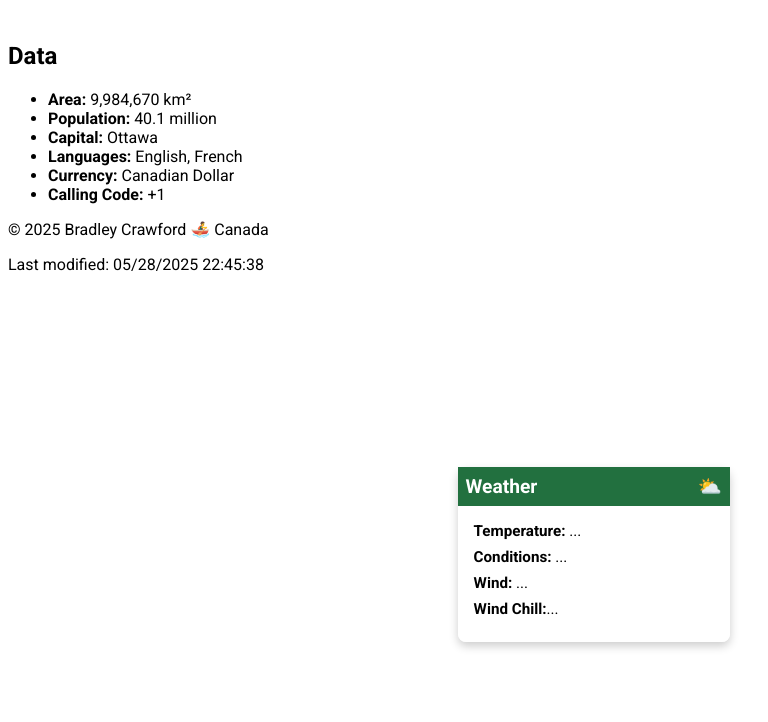
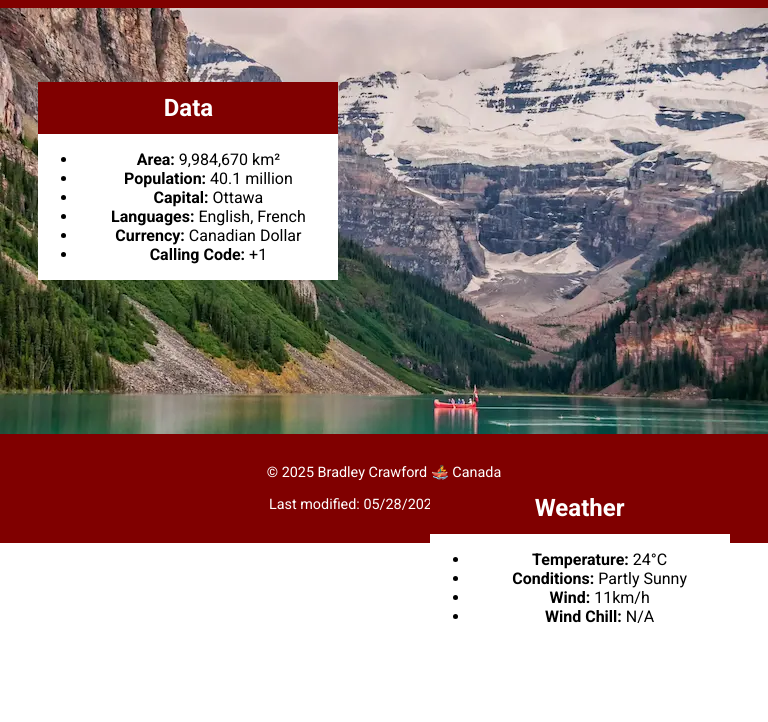
Before and after one commit to bradsboard/wdd131, a plain HTML site: page place.html in a window 768 px wide. Shown: the part 78-800 px from the top of the page. Drawn offline with Linux system fonts and the light colour scheme; a web font is replaced by a local one.

Commit message:
project week 3

```diff
--- a/place.html
+++ b/place.html
@@ -2,10 +2,10 @@
 <html lang="en">
 <head>
     <meta charset="UTF-8">
-    <meta name="viewport" content="width=
-    , initial-scale=1.0">
+    <meta name="viewport" content="width=device-width, initial-scale=1.0">
     <title>Canada</title>
     <link rel="stylesheet" href="styles/place.css">
+    <link rel="stylesheet" href="styles/place-small.css">
     <script src="scripts/place.js" defer></script>
     <link rel="preconnect" href="https://fonts.googleapis.com">
     <link rel="preconnect" href="https://fonts.gstatic.com" crossorigin>
@@ -19,10 +19,17 @@
     </header>
 
     <main>
+        <div class="hero-container">
+            <img
+                class="hero-image"
 
-        <img class="hero-large"
+                srcset="
+                images/image.webp 3000w, images/image-768.webp 768w"
+                src="images/image.webp"
 
-        <div class="aside data">
+                alt="Rockies">
+
+            <aside class="aside-data">
                 <h2>Data</h2>
                 <ul>
                     <li><strong>Area:</strong> 9,984,670 km²</li>
@@ -32,16 +39,19 @@
                     <li><strong>Currency:</strong> Canadian Dollar </li>
                     <li><strong>Calling Code:</strong> +1 </li>
                 </ul>
+            </aside>
+
+            <aside class="aside-weather">
+                <h2>Weather <span class="icon">⛅</span></h2>
+                <img class="weather-svg" src="images/weather.svg">
+                <ul>
+                    <li><strong>Temperature:</strong> <span id="temp"></span></li>
+                    <li><strong>Conditions:</strong> <span id="condition"></span></li>
+                    <li><strong>Wind:</strong> <span id="wind"></span> </li>
+                    <li><strong>Wind Chill:</strong> <span id="chill"></span> </li>
+                </ul>
+            </aside>
         </div>
-
-        <div class="aside weather">
-            <h2>Weather <span class="icon">⛅</span></h2>
-            <ul>
-                <li><strong>Temperature:</strong> ...</li>
-                <li><strong>Conditions:</strong> ...</li>
-                <li><strong>Wind:</strong> ...</li>
-                <li><strong>Wind Chill:</strong>... </li>
-            </ul>    </div>
     </main>
 
     <footer>
--- a/scripts/place.js
+++ b/scripts/place.js
@@ -7,3 +7,35 @@ yearSpan.textContent = new Date().getFullYear();
 
 // Insert last modified date in native format veryyyy important
 lastModSpan.textContent = document.lastModified;
+
+
+// Weather Info
+
+//seting the variables
+const temperature = "24°C";
+const condition = "Partly Sunny";
+const wind = "11km/h"
+
+//set string to numeric
+const tempValue = parseFloat(temperature);
+const windSpeed = parseFloat(wind);
+
+//function to get wind chill
+function calculateWindChill(tempC, windKmh) {
+    if (tempC <= 10 && windKmh > 4.8) {
+        const chill = 13.12 + 0.6215 * tempC - 11.37 * Math.pow(windKmh, 0.16) + 0.3965 * tempC * Math.pow(windKmh, 0.16);
+        return chill.toFixed(1) + "°C";
+    } else {
+        return "N/A"
+    }
+}
+
+
+
+//Updating HTML using element id
+document.getElementById("temp").textContent = temperature;
+document.getElementById("condition").textContent = condition;
+document.getElementById("wind").textContent = wind;
+
+const windChill = calculateWindChill(tempValue, windSpeed);
+document.getElementById("chill").textContent = windChill;
--- /dev/null
+++ b/styles/place-small.css
@@ -0,0 +1,79 @@
+/* Layout for small screens */
+@media (max-width: 768px) {
+
+
+
+
+main {
+    display: flex;
+    flex-direction: column;
+    gap: 1rem;
+    margin: 0;
+    padding: 0;
+}
+
+/* Hero image should just flow naturally at top */
+.hero-image {
+    width: 100%;
+    height: auto;
+    display: block;
+    object-fit: cover;
+
+}
+
+/* Clean up header */
+header {
+    background-color: maroon;
+    color: white;
+    padding: 1rem;
+    text-align: center;
+
+}
+
+/* Aside containers full width */
+.aside {
+    width: 100%;
+    padding: 1rem;
+    box-sizing: border-box;
+    background-color: white;
+    text-align: center;
+    border-radius: 0;
+}
+
+/* Title formatting */
+h1,
+h2 {
+    margin: 0.5rem 0;
+    text-align: center;
+}
+
+/* Optional: give aside titles a background (like "Data" and "Weather") */
+.aside h2 {
+
+    color: black;
+    padding: 0.5rem;
+    margin-top: 0;
+    border-top-left-radius: 0;
+    border-top-right-radius: 0;
+
+}
+
+.aside-data,.aside-weather {
+    text-align: center;
+    background-color: white;
+}
+
+
+.icon{
+    display:none;
+}
+
+/* Footer styling */
+footer {
+    text-align: center;
+    padding: 1rem;
+    font-size: 0.9rem;
+    color: white;
+    background-color: maroon;
+}
+}
--- a/styles/place.css
+++ b/styles/place.css
@@ -1,52 +1,69 @@
 * {
     font-family: "Roboto";
+    box-sizing: border-box;
+}
+
+html,
+body {
+    margin: 0;
+    padding: 0;
+    height: 100%;
+
+}
+
+header {
+    text-align: center;
+    padding: 1rem;
+    background-color: maroon;
+    color: white;
 }
 
 
 
+@media (min-width: 768px) {
+
+    .hero-image{
+        width:100%
+    }
 
 
-h1 {
-    text-align: center;
-}
-.aside {
+    .aside-data,
+    .aside-weather {
         position: absolute;
-    background-color: rgba(255, 255, 255, 0.9);
-    padding: 1rem;
-    border-radius: 8px;
-    box-shadow: 0 4px 10px rgba(0, 0, 0, 0.2);
-    width: 240px;
-    font-family: sans-serif;
+        width: 300px;
+        z-index: 10;
+        background-color: white;
+        margin-top: 0;
     }
 
-.aside h2 {
-    background-color: #22703f;
-    /* or #116c31 for green */
-    color: white;
-    padding: 0.5rem;
-    margin: -1rem -1rem 1rem -1rem;
-    font-size: 1.2rem;
-    display: flex;
-    justify-content: space-between;
-    align-items: center;
+    .aside-data {
+        top: 20%;
+        left: 5%;
+
     }
 
-.aside ul {
-    list-style: none;
-    padding: 0;
+    .aside-data h2,.aside-weather h2 {
+        background-color: maroon;
+        color: white;
+        padding: 0.75rem;
         margin: 0;
+        text-align: center;
+
+    }
+    .aside-weather {
+        bottom: 10%;
+        right: 5%;
     }
 
-.aside li {
-    margin-bottom: 0.5rem;
-    font-size: 0.95rem;
+    .weather-svg {
+        display:none;
     }
 
-.data {
-    top: 20%;
-    left: 5%;
 }
 
-.weather {
-    bottom: 10%;
-    right: 5%; }
+footer {
+    text-align: center;
+    color: white;
+    background-color: maroon;
+    padding: 1rem;
+}
```
Also changed, not shown: images/image-768.webp (added), images/image.webp (added), images/pexels-souvenirpixels-1598072.webp (added), images/small-mountains.jpg (added), images/small-mountains.webp (added), images/weather.svg (added). Lines whose indentation alone changed are shown as unchanged.
